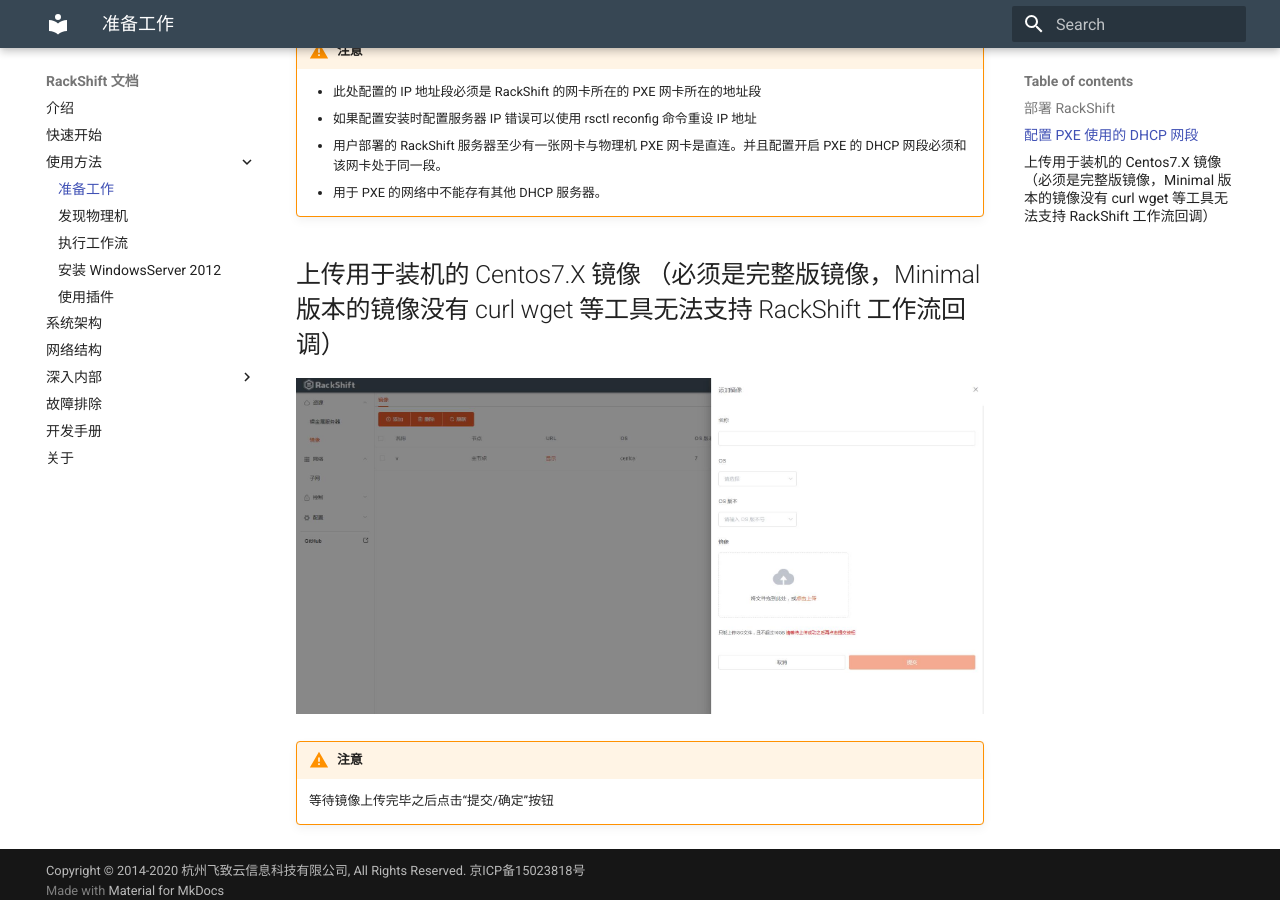
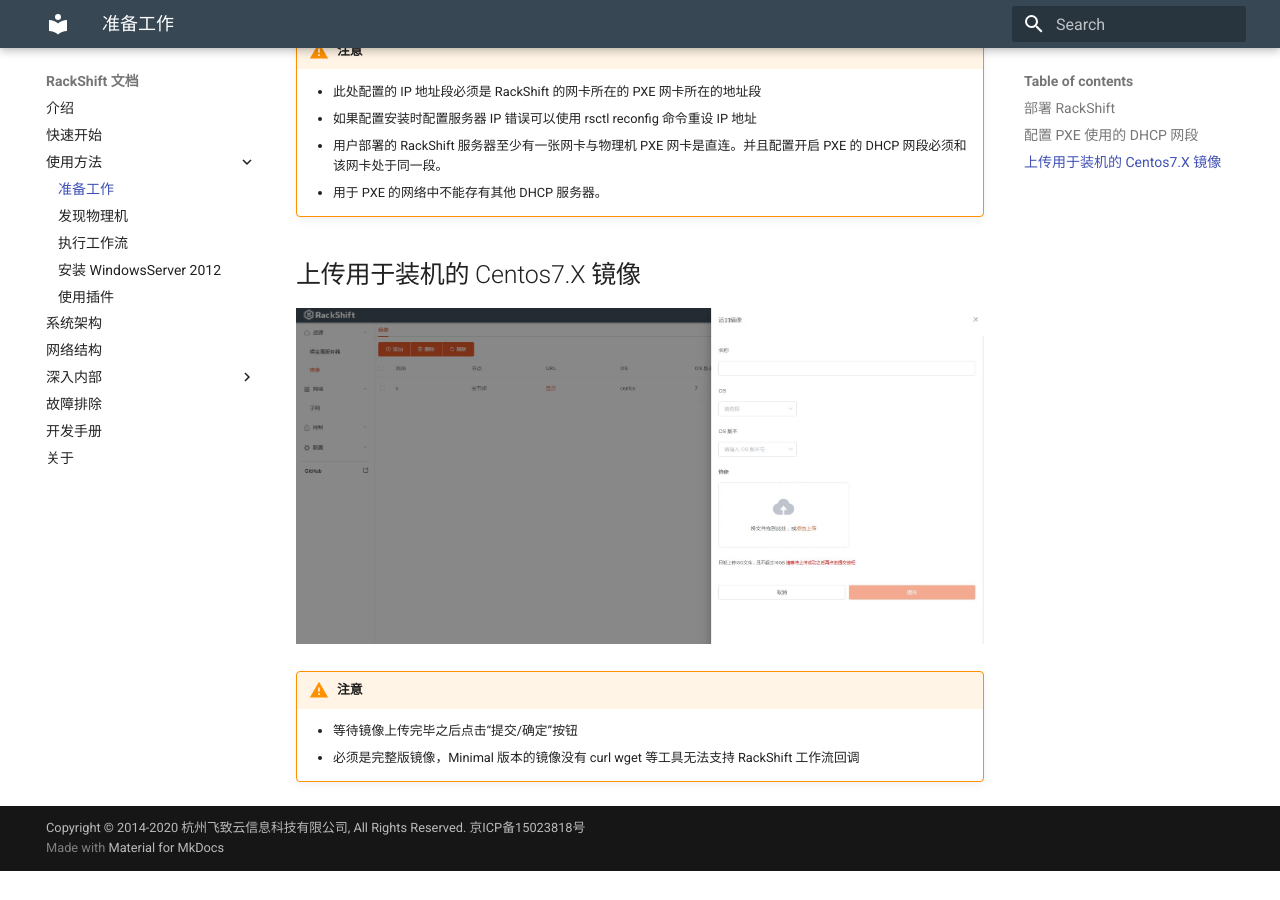
Before and after one commit to fit2cloud/rackshift-docs-static, an MkDocs documentation site: the page built from docs/config.md, in a window 1280 px wide and 900 px high, scrolled down 744 px. Built offline with MkDocs 1.6.1 and Material for MkDocs 9.7.7, drawn with Linux system fonts in a browser that asks for light colours; after the commit the page ends 1615 px from its top, so only the background shows below that.

Commit message:
docs:更新 iso 说明

```diff
--- a/docs/config.md
+++ b/docs/config.md
@@ -14,8 +14,9 @@
     - 用于 PXE 的网络中不能存有其他 DHCP 服务器。
 
 
-## 上传用于装机的 Centos7.X 镜像 （必须是完整版镜像，Minimal 版本的镜像没有 curl wget 等工具无法支持 RackShift 工作流回调）
+## 上传用于装机的 Centos7.X 镜像
 ![runnob](./static/wizard/image.jpg)
 
 !!! warning "注意"
-    等待镜像上传完毕之后点击“提交/确定”按钮
+    - 等待镜像上传完毕之后点击“提交/确定”按钮
+    - 必须是完整版镜像，Minimal 版本的镜像没有 curl wget 等工具无法支持 RackShift 工作流回调
```
